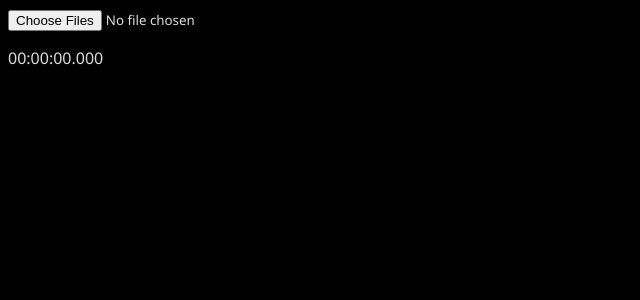
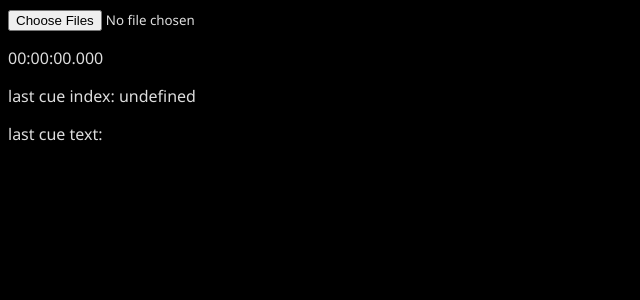
Before and after one commit to ika-musuko/nagashi-soumen, a Svelte app: page / in a window 1280 px wide. Shown: the top 300 px of the page, without its empty margins (0-640 px from the left). Built offline with nearby package versions, Linux system fonts and the light colour scheme.

Commit message:
1-3 - show subs using entire cues array and index

```diff
--- a/src/App.svelte
+++ b/src/App.svelte
@@ -8,11 +8,12 @@
 
   let videoPlayer: VideoPlayer;
   let videoSrc: string;
+  let subtitleSrc: string;
+
   let currentTime: number;
-  let currentSub: string;
-  let lastSub: string = "";
 
-  let subtitleSrc: string;
+  let cues: TextTrackCueList;
+  let lastCueIndex: number;
 
   $: if (files) {
     for (const file of files) {
@@ -53,11 +54,16 @@
     bind:videoSrc
     bind:subtitleSrc
     bind:currentTime
-    bind:currentSub
-    bind:lastSub
+    bind:cues
+    bind:lastCueIndex
   />
   <p>{timeDisplay(currentTime)}</p>
-  <p>{lastSub}</p>
+  <p>last cue index: {lastCueIndex}</p>
+  <p>
+    last cue text: {cues && lastCueIndex && lastCueIndex > 0
+      ? cues[lastCueIndex].text
+      : ""}
+  </p>
 </main>
 <svelte:window on:keydown={onKeyDown} />
 
--- a/src/components/VideoPlayer.svelte
+++ b/src/components/VideoPlayer.svelte
@@ -2,8 +2,9 @@
   export let videoSrc: string;
   export let subtitleSrc: string;
   export let currentTime: number = 0;
-  export let currentSub: string;
-  export let lastSub: string = "";
+
+  export let cues: TextTrackCueList;
+  export let lastCueIndex: number;
 
   export function rewind() {
     videoElement.currentTime -= skipSeconds;
@@ -19,21 +20,21 @@
 
   $: {
     if (videoElement) {
-      for (let textTrack of videoElement.textTracks) {
-        textTrack.mode = "showing";
-      }
+      let track = videoElement.textTracks[0];
+      track.mode = "showing";
+      cues = track.cues;
     }
   }
 
   let videoElement: HTMLMediaElement;
   let skipSeconds = 1;
 
-  function getCurrentSub() {
-    const activeCue = videoElement.textTracks[0].activeCues[0];
-    if (activeCue === undefined || !(activeCue instanceof VTTCue)) {
-      return "";
+  function getCurrentCueIndex(): number {
+    let currentCueIndex = -1;
+    for (const activeCue of videoElement.textTracks[0].activeCues) {
+      currentCueIndex = Number(activeCue.id) - 1;
     }
-    return activeCue.text;
+    return currentCueIndex;
   }
 </script>
 
@@ -56,9 +57,9 @@
         kind="subtitles"
         src={subtitleSrc}
         on:cuechange={() => {
-          currentSub = getCurrentSub();
-          if (currentSub !== "") {
-            lastSub = currentSub;
+          let currentCueIndex = getCurrentCueIndex();
+          if (currentCueIndex !== -1) {
+            lastCueIndex = currentCueIndex;
           }
         }}
       />
```
